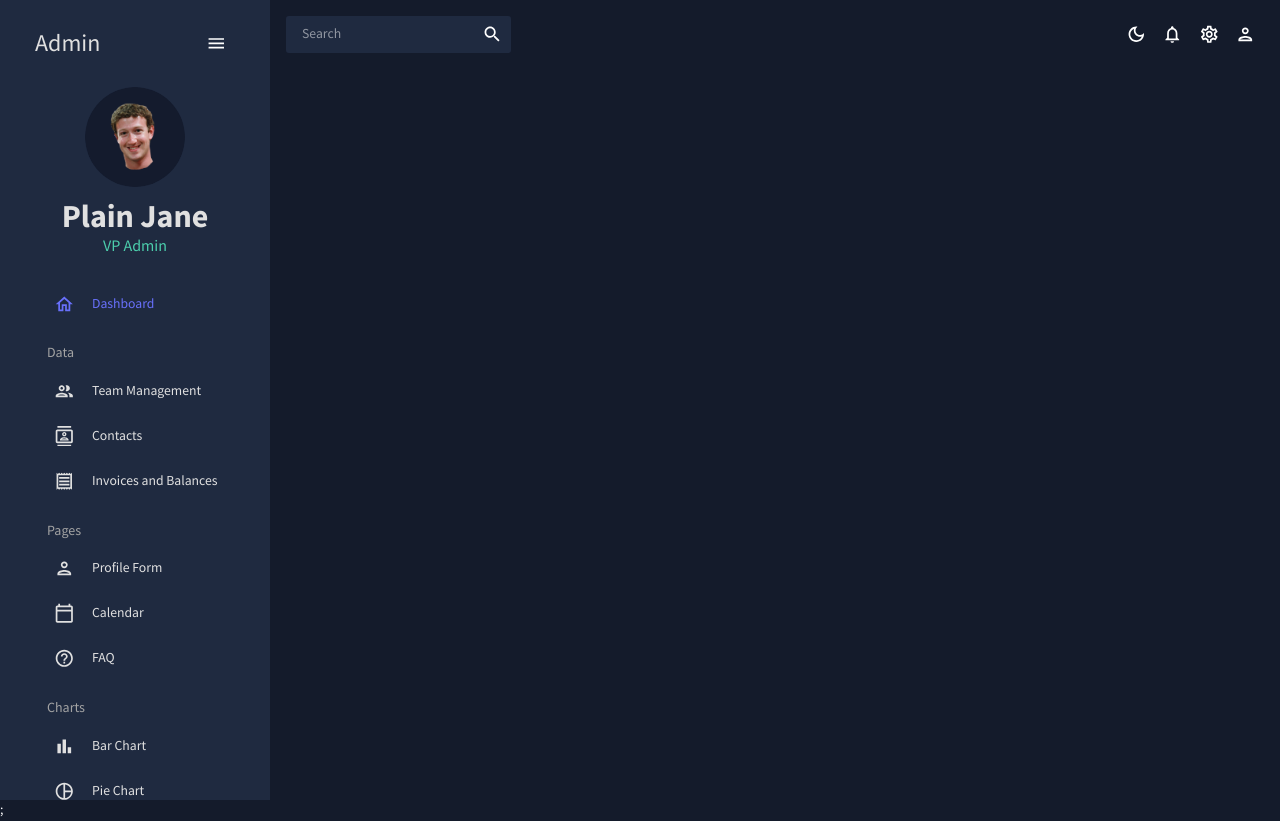
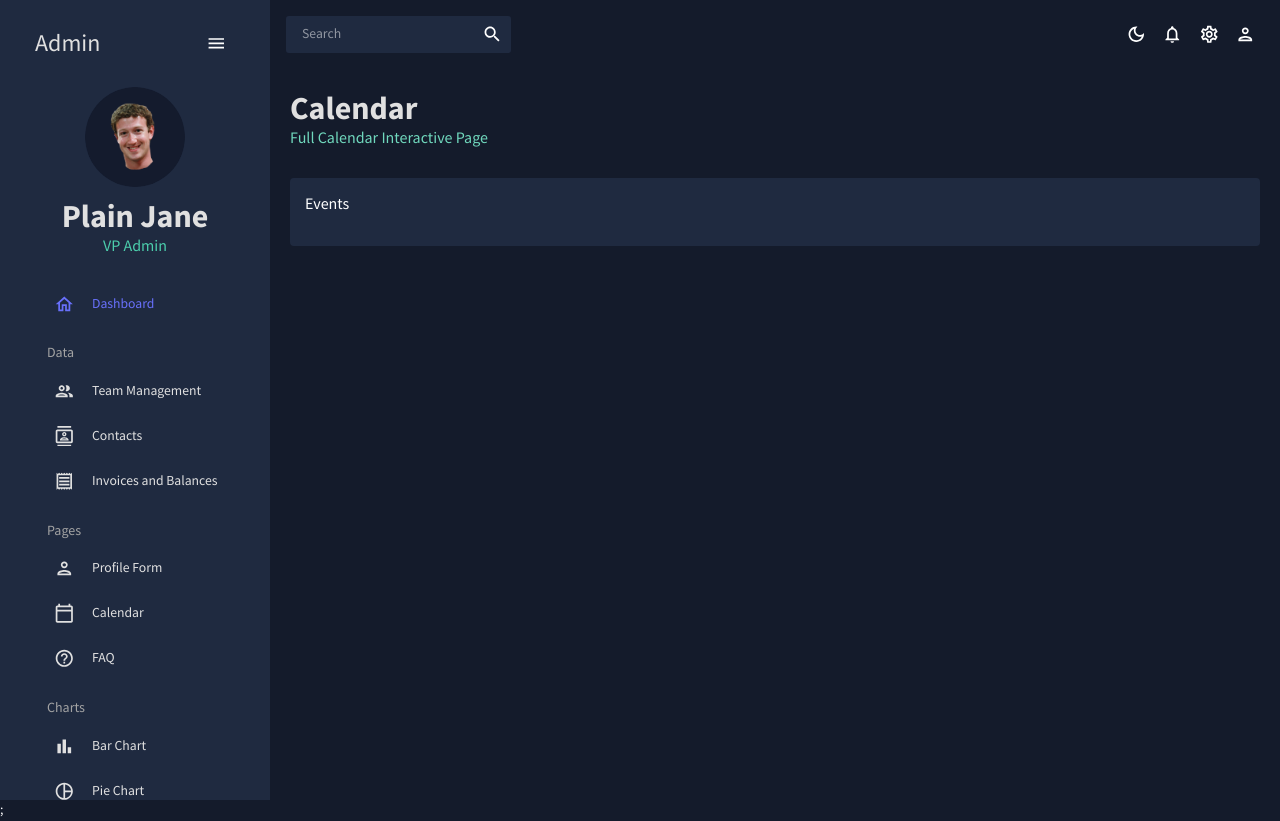
Before and after one commit to Williamskj/React-Admin-Dashboard, a React (Create React App) app: page /calendar in a window 1280 px wide. Built offline with nearby package versions, Linux system fonts and the light colour scheme.

Commit message:
Update to Calendar, only sidebar is active.

```diff
--- a/package.json
+++ b/package.json
@@ -7,7 +7,9 @@
     "@emotion/styled": "^11.10.5",
     "@fullcalendar/core": "^6.1.4",
     "@fullcalendar/daygrid": "^6.1.4",
+    "@fullcalendar/interaction": "^6.1.4",
     "@fullcalendar/list": "^6.1.4",
+    "@fullcalendar/react": "^6.1.4",
     "@fullcalendar/timegrid": "^6.1.4",
     "@mui/icons-material": "^5.11.9",
     "@mui/material": "^5.11.9",
--- a/src/App.js
+++ b/src/App.js
@@ -13,7 +13,7 @@
 // import Pie from "./scenes/pie";
 // import FAQ from "./scenes/faq";
 // import Geography from "./scenes/geography";
-// import Calendar from "./scenes/calendar";
+import Calendar from "./scenes/calendar";
 
 function App() {
   const [theme, colorMode] = useMode();
@@ -37,7 +37,7 @@
               {/* <Route path="/pie" element={<Pie />} /> */}
               {/* <Route path="/faq" element={<FAQ />} /> */}
               {/* <Route path="/geography" element={<Geography />} /> */}
-              {/* <Route path="/calendar" element={<Calendar />} /> */}
+              <Route path="/calendar" element={<Calendar />} />
             </Routes>
           </main>
         </div>
--- /dev/null
+++ b/src/scenes/calendar/index.jsx
@@ -0,0 +1,120 @@
+import { useState } from "react";
+import FullCalendar, { formatDate } from "@fullcalendar/react";
+import dayGridPlugin from "@fullcalendar/daygrid";
+import timeGridPlugin from "@fullcalendar/timegrid";
+import interactionPlugin from "@fullcalendar/interaction";
+import listPlugin from "@fullcalendar/list";
+import {
+  Box,
+  List,
+  ListItem,
+  ListItemText,
+  Typography,
+  useTheme,
+} from "@mui/material";
+import Header from "../../components/Header";
+import { tokens } from "../../theme";
+
+const Calendar = () => {
+  const theme = useTheme();
+  const colors = tokens(theme.palette.mode);
+  const [currentEvents, setCurrentEvents] = useState([]);
+
+  const handleDateClick = (selected) => {
+    const title = prompt("Please enter a new title for your event");
+    const calendarApi = selected.view.calendar;
+    calendarApi.unselect();
+
+    if (title) {
+      calendarApi.addEvent({
+        id: `${selected.dateStr}-${title}`,
+        title,
+        start: selected.startStr,
+        end: selected.endStr,
+        allDay: selected.allDay,
+      });
+    }
+  };
+
+  const handleEventClick = (selected) => {
+    if (
+      window.confirm(
+        `Are you sure you wish to delete the event '${selected.event.title}'`
+      )
+    ) {
+      selected.event.remove();
+    }
+  };
+  return (
+    <Box m="20px">
+      <Header title="Calendar" subtitle="Full Calendar Interactive Page" />
+      <Box display="flex" justifyContent="space-between">
+        {/* Calendar Sidebar */}
+        <Box
+          flex="1 1 20%"
+          backgroundColor={colors.primary[400]}
+          p="15px"
+          borderRadius="4px"
+        >
+          <Typography variant="h5">Events</Typography>
+          <List>
+            {currentEvents.map((event) => (
+              <ListItem
+                key={event.id}
+                sx={{
+                  backgroundColor: colors.greenAccent[500],
+                  margin: "10px 0",
+                  borderRadius: "2px",
+                }}
+              >
+                <ListItemText
+                  primary={event.title}
+                  secondary={
+                    <Typography>
+                      {formatDate(event.start, {
+                        year: "numeric",
+                        month: "short",
+                        day: "numeric",
+                      })}
+                    </Typography>
+                  }
+                />
+              </ListItem>
+            ))}
+          </List>
+        </Box>
+        {/* Calendar */}
+        {/* <Box flex="1 1 100%" ml="15px">
+          <FullCalendar
+            height="75vh"
+            plugins={[
+              dayGridPlugin,
+              timeGridPlugin,
+              interactionPlugin,
+              listPlugin,
+            ]}
+            headerToolbar={{
+              left: "prev, next today",
+              center: "title",
+              right: "dayGridMonth, timeGridWeek, timeGridDay, listMonth",
+            }}
+            initialView="dayGridMonth"
+            editable={true}
+            selectable={true}
+            selectMirror={true}
+            dayMaxEvents={true}
+            select={handleDateClick}
+            eventClick={handleEventClick}
+            eventsSet={(events) => setCurrentEvents(events)}
+            initialEvents={[
+              { id: "1234", title: "All-day event", date: "2023-03-01" },
+              { id: "4567", title: "Timed event", date: "2023-02-28" },
+            ]}
+          />
+        </Box> */}
+      </Box>
+    </Box>
+  );
+};
+
+export default Calendar;
```
Also changed, not shown: src/scenes/faq/index.jsx (added), 1 other file (tests, documents, lock files or other folders).
